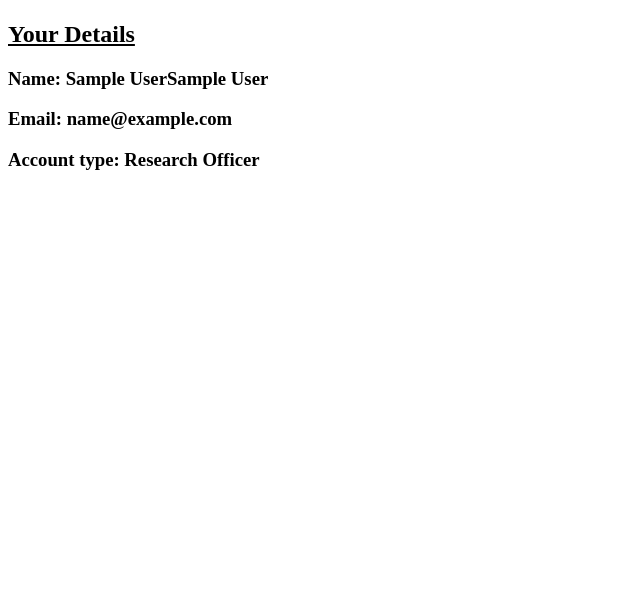
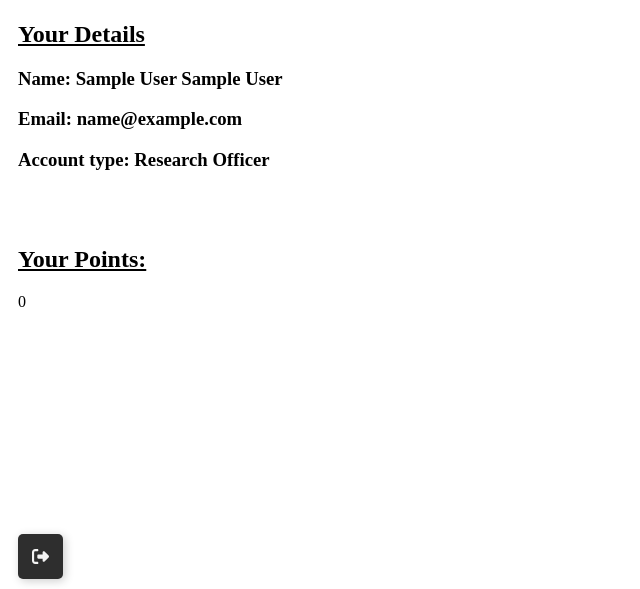
Before and after one commit to Explorer017/Performance-Tracking-Management-System, a PHP site: page /settings.php in a window 1280 px wide. Shown: the part 211-800 px from the top of the page, without its empty margins (0-640 px from the left). Run offline with PHP 8.4, Linux system fonts and the light colour scheme; the visitor is signed in with stand-in values (Sample User, id 1).

Commit message:
settings1

```diff
--- a/php/settings.php
+++ b/php/settings.php
@@ -11,10 +11,109 @@
  $user = $result->fetch_assoc();
 ?>
 
-<div>
+<head>
+<style>
+.Btn {
+  --black: #000000;
+  --ch-black: #141414;
+  --eer-black: #1b1b1b;
+  --night-rider: #2e2e2e;
+  --white: #ffffff;
+  --af-white: #f3f3f3;
+  --ch-white: #e1e1e1;
+  display: flex;
+  align-items: center;
+  justify-content: flex-start;
+  width: 45px;
+  height: 45px;
+  border: none;
+  border-radius: 5px;
+  cursor: pointer;
+  position: relative;
+  overflow: hidden;
+  transition-duration: .3s;
+  box-shadow: 2px 2px 10px rgba(0, 0, 0, 0.199);
+  background-color: var(--night-rider);
+}
+
+/* plus sign */
+.sign {
+  width: 100%;
+  transition-duration: .3s;
+  display: flex;
+  align-items: center;
+  justify-content: center;
+}
+
+.sign svg {
+  width: 17px;
+}
+
+.sign svg path {
+  fill: var(--af-white);
+}
+/* text */
+.text {
+  position: absolute;
+  right: -5%;
+  width: 0%;
+  opacity: 0;
+  color: var(--af-white);
+  font-size: 1.2em;
+  font-weight: 600;
+  transition-duration: .3s;
+}
+/* hover effect on button width */
+.Btn:hover {
+  width: 125px;
+  border-radius: 5px;
+  transition-duration: .3s;
+}
+
+.Btn:hover .sign {
+  width: 30%;
+  transition-duration: .3s;
+  padding-left: 20px;
+}
+/* hover effect button's text */
+.Btn:hover .text {
+  opacity: 1;
+  width: 70%;
+  transition-duration: .3s;
+  padding-right: 10px;
+}
+/* button click effect*/
+.Btn:active {
+  transform: translate(2px ,2px);
+}
+#logout-footer{
+    position: fixed;
+    bottom: 0;
+    width: 100%;
+    margin: 10px;
+}
+</style>
+</head>
+
+<body>
+<div style="margin: 10px;">
       <h2><u>Your Details</u></h2>
-      <h3>Name: <?php echo $user["first_name"] . $user["last_name"]?></h3>
+      <h3>Name: <?php echo $user["first_name"] . " " . $user["last_name"]?></h3>
       <h3>Email: <?php echo $user["email"]?></h3>
       <h3>Account type: <?php echo get_access_level($user["user_access_level"])?></h3>
+      <br><br>
+      <h2><u>Your Points:</u></h2>
+      <?php echo $user["points"]?>
 </div>
-<div>
+
+<div id="logout-footer">
+<a href = "logout.php">
+    <button class="Btn">
+
+    <div class="sign"><svg viewBox="0 0 512 512"><path d="M377.9 105.9L500.7 228.7c7.2 7.2 11.3 17.1 11.3 27.3s-4.1 20.1-11.3 27.3L377.9 406.1c-6.4 6.4-15 9.9-24 9.9c-18.7 0-33.9-15.2-33.9-33.9l0-62.1-128 0c-17.7 0-32-14.3-32-32l0-64c0-17.7 14.3-32 32-32l128 0 0-62.1c0-18.7 15.2-33.9 33.9-33.9c9 0 17.6 3.6 24 9.9zM160 96L96 96c-17.7 0-32 14.3-32 32l0 256c0 17.7 14.3 32 32 32l64 0c17.7 0 32 14.3 32 32s-14.3 32-32 32l-64 0c-53 0-96-43-96-96L0 128C0 75 43 32 96 32l64 0c17.7 0 32 14.3 32 32s-14.3 32-32 32z"></path></svg></div>
+
+    <div class="text">Logout</div>
+    </button>
+</a>
+</div>
+</body>
```
